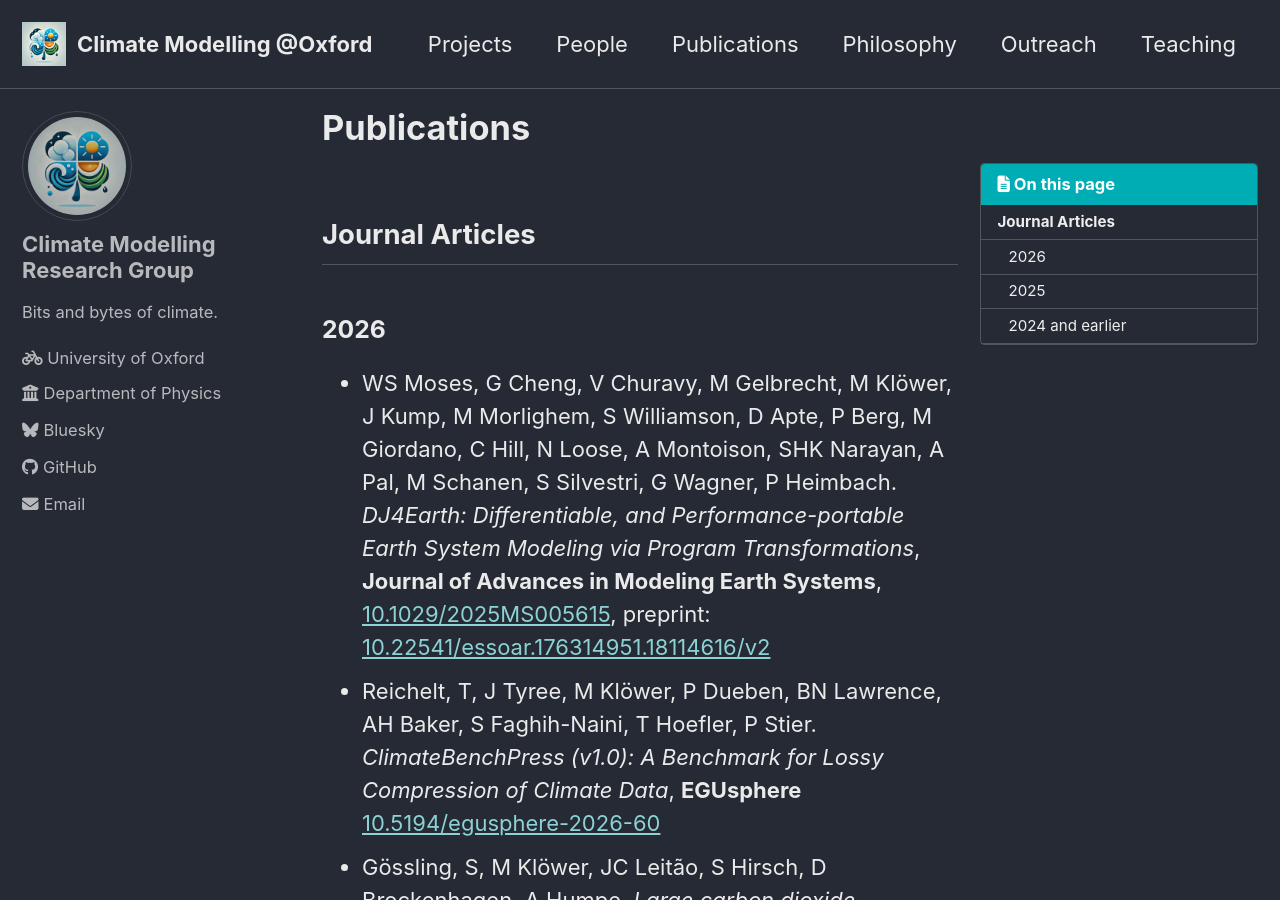
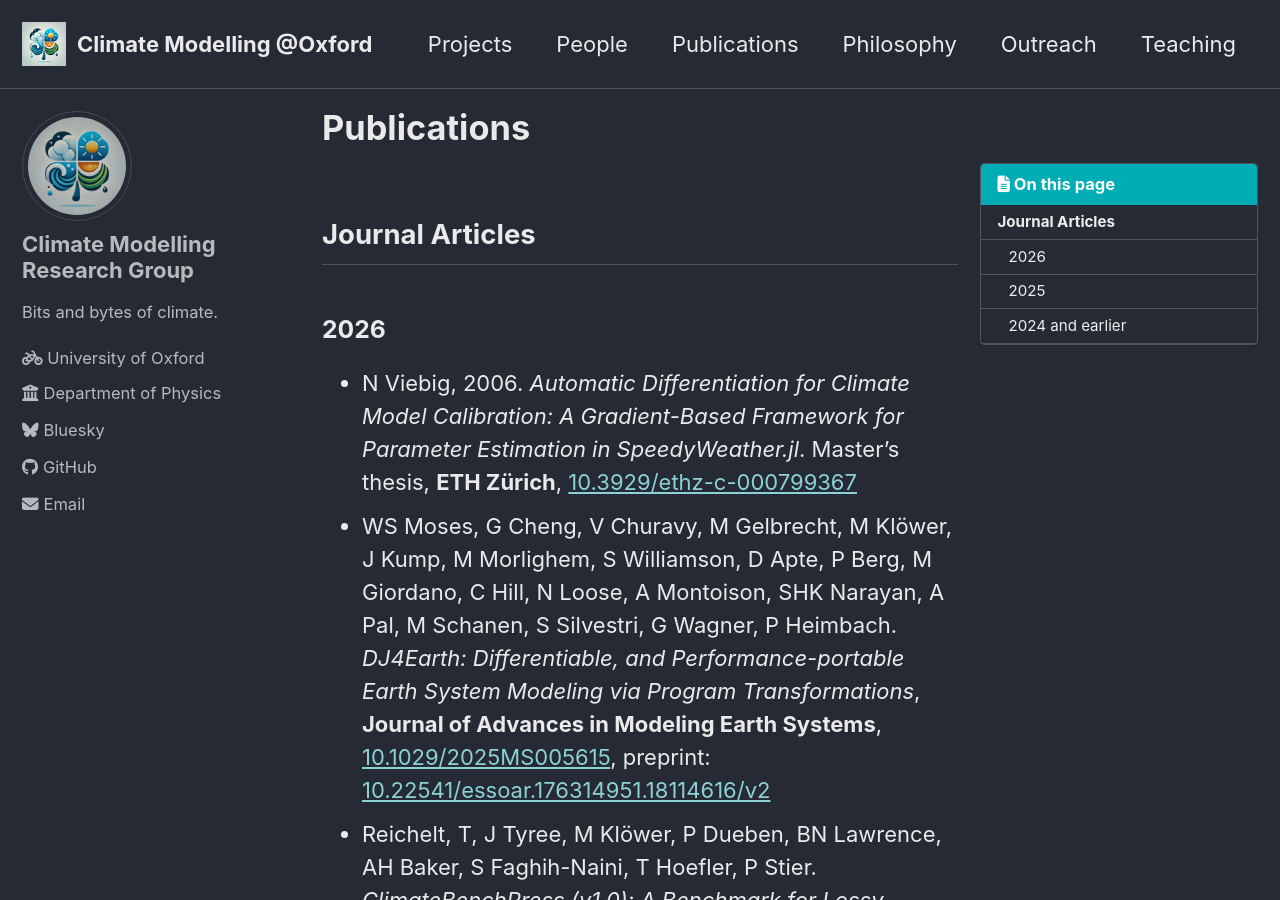
Before and after one commit to climate-modelling/climate-modelling.github.io, a Jekyll site: the page built from _pages/publications.md, in a window 1280 px wide and 900 px high. Built offline with Jekyll 4.4.1, drawn with Linux system fonts in a browser that asks for light colours; cached includes are drawn as plain includes.

Commit message:
Add journal article references to publications.md

```diff
--- a/_pages/publications.md
+++ b/_pages/publications.md
@@ -10,6 +10,7 @@ toc_sticky: true
 
 ### 2026
 
+- N Viebig, 2006. *Automatic Differentiation for Climate Model Calibration: A Gradient-Based Framework for Parameter Estimation in SpeedyWeather.jl*. Master's thesis, **ETH Zürich**, [10.3929/ethz-c-000799367](https://doi.org/10.3929/ethz-c-000799367)
 - WS Moses, G Cheng, V Churavy, M Gelbrecht, M Klöwer, J Kump, M Morlighem, S Williamson, D Apte, P Berg, M Giordano, C Hill, N Loose, A Montoison, SHK Narayan, A Pal, M Schanen, S Silvestri, G Wagner, P Heimbach. *DJ4Earth: Differentiable, and Performance-portable Earth System Modeling via Program Transformations*, **Journal of Advances in Modeling Earth Systems**, [10.1029/2025MS005615](https://doi.org/10.1029/2025MS005615), preprint: [10.22541/essoar.176314951.18114616/v2](https://doi.org/10.22541/essoar.176314951.18114616/v2)
 - Reichelt, T, J Tyree, M Klöwer, P Dueben, BN Lawrence, AH Baker, S Faghih-Naini, T Hoefler, P Stier. *ClimateBenchPress (v1.0): A Benchmark for Lossy Compression of Climate Data*, **EGUsphere** [10.5194/egusphere-2026-60](https://doi.org/10.5194/egusphere-2026-60)
 - Gössling, S, M Klöwer, JC Leitão, S Hirsch, D Brockenhagen, A Humpe. *Large carbon dioxide emissions avoidance potential in improved commercial air transport efficiency*, **Nature Communications Earth & Environment**, [10.1038/s43247-025-03069-4](https://doi.org/10.1038/s43247-025-03069-4)
```
